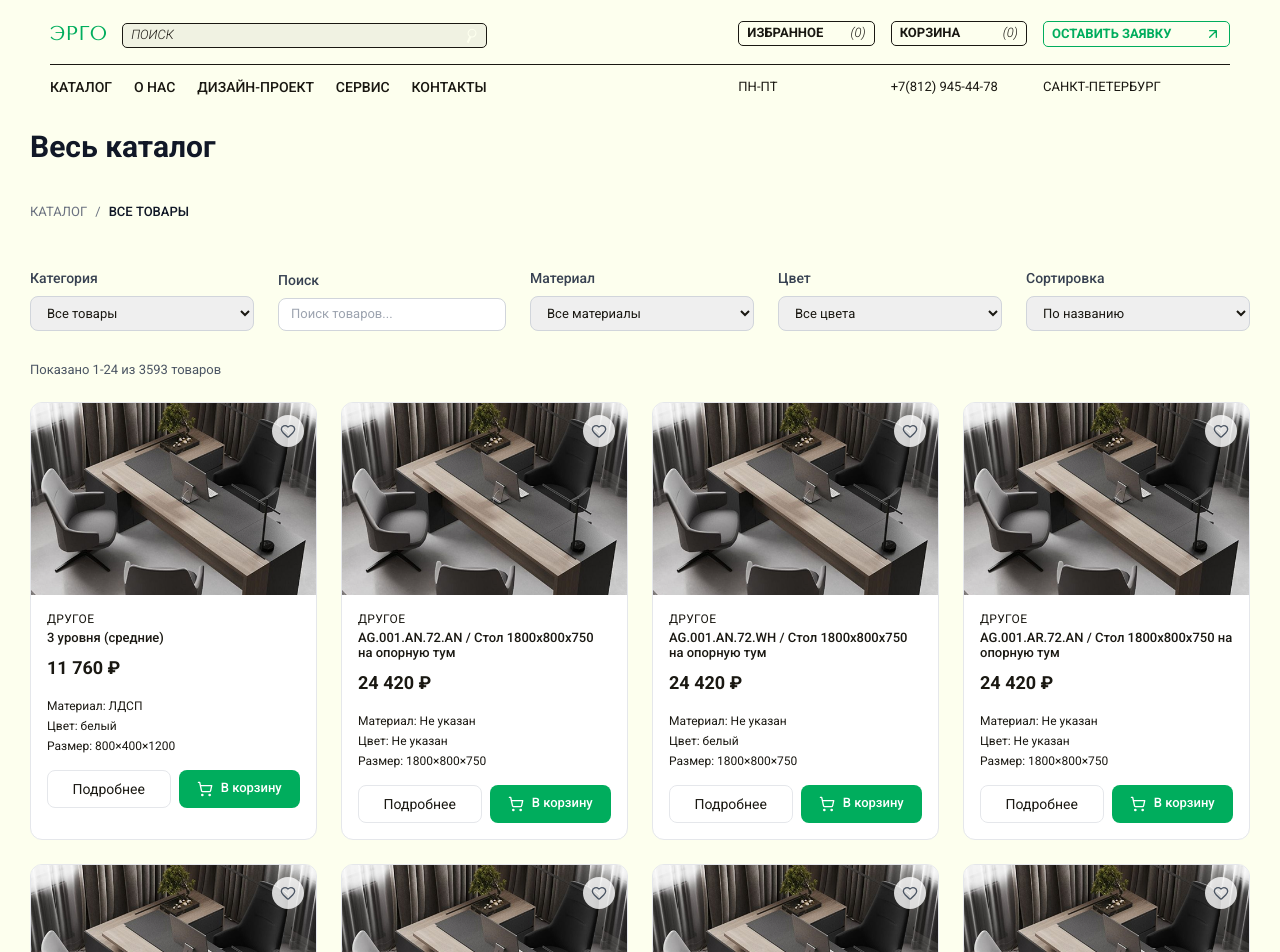
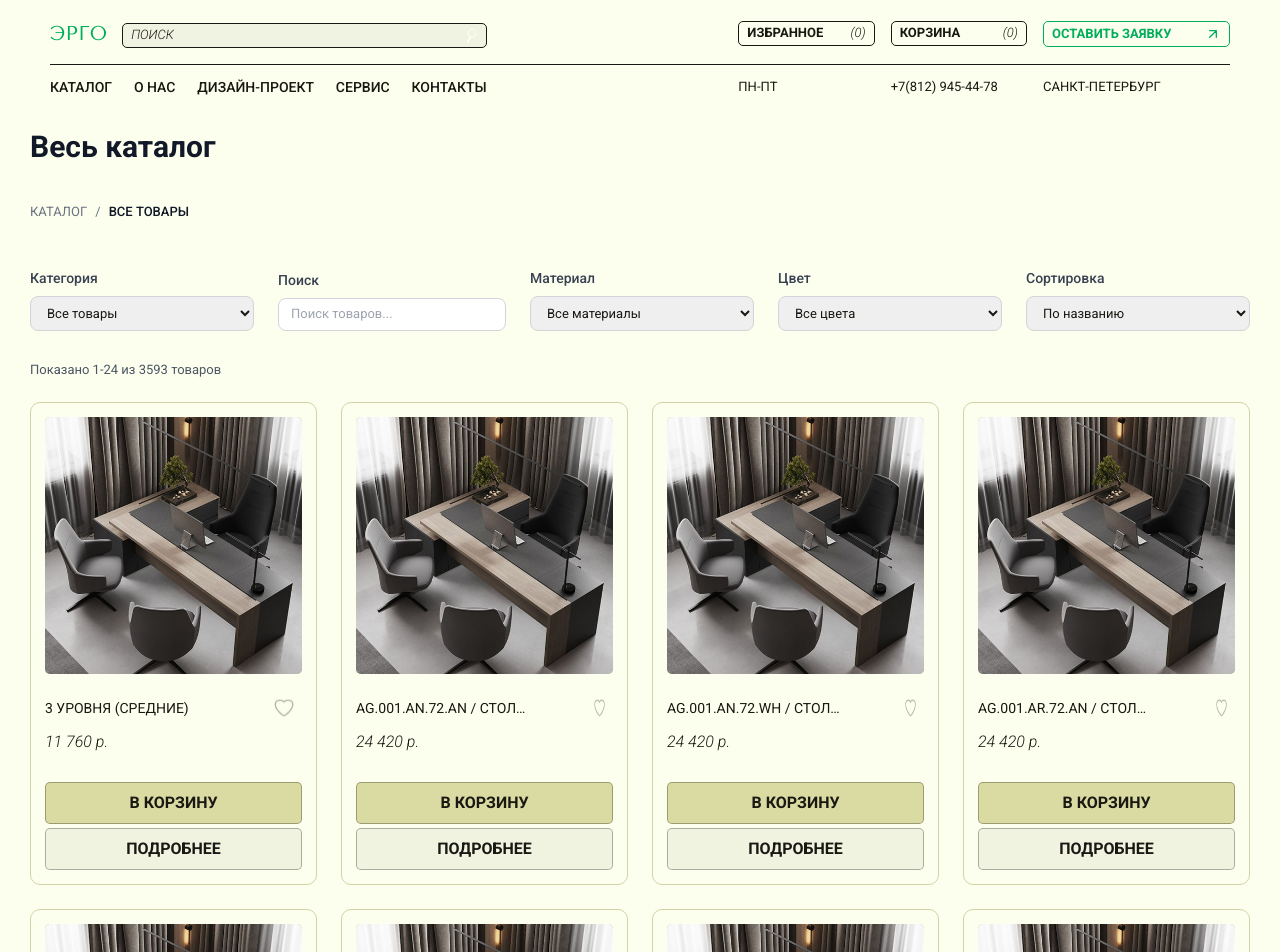
Before and after one commit to Cherkoff-web-sites/ergo, a React (Vite) app in the folder market/: page /catalog/all in a window 1280 px wide. Shown: the top 952 px of the page. Built offline with nearby package versions, Linux system fonts and the light colour scheme.

Commit message:
fix jira list part 12

```diff
--- a/market/src/components/AllProductsPage.jsx
+++ b/market/src/components/AllProductsPage.jsx
@@ -211,7 +211,7 @@ const AllProductsPage = ({ products, categories, series, onAddToCart, onToggleFa
             <button
               onClick={() => { setCurrentPage(Math.max(1, currentPage - 1)); scrollToTop(); }}
               disabled={currentPage === 1}
-              className="px-3 py-2 border border-gray-300 rounded-lg text-sm font-medium text-gray-700 bg-white hover:bg-gray-50 disabled:opacity-50 disabled:cursor-not-allowed"
+              className="px-3 py-2 rounded-btn border border-btn-border bg-btn-bg text-sm font-medium disabled:opacity-50 disabled:cursor-not-allowed"
             >
               Назад
             </button>
@@ -231,11 +231,7 @@ const AllProductsPage = ({ products, categories, series, onAddToCart, onToggleFa
                   <button
                     key={page}
                     onClick={() => { setCurrentPage(page); scrollToTop(); }}
-                    className={`px-3 py-2 text-sm font-medium rounded-lg ${
-                      currentPage === page
-                        ? 'bg-primary text-white'
-                        : 'text-gray-700 bg-white border border-gray-300 hover:bg-gray-50'
-                    }`}
+                    className={`px-3 py-2 text-sm font-medium rounded-btn border border-btn-border bg-btn-bg ${currentPage === page ? 'bg-[#DADBA2]' : ''}`}
                   >
                     {page}
                   </button>
@@ -246,7 +242,7 @@ const AllProductsPage = ({ products, categories, series, onAddToCart, onToggleFa
             <button
               onClick={() => { setCurrentPage(Math.min(totalPages, currentPage + 1)); scrollToTop(); }}
               disabled={currentPage === totalPages}
-              className="px-3 py-2 border border-gray-300 rounded-lg text-sm font-medium text-gray-700 bg-white hover:bg-gray-50 disabled:opacity-50 disabled:cursor-not-allowed"
+              className="px-3 py-2 rounded-btn border border-btn-border bg-btn-bg text-sm font-medium disabled:opacity-50 disabled:cursor-not-allowed"
             >
               Вперед
             </button>
--- a/market/src/components/Cart.jsx
+++ b/market/src/components/Cart.jsx
@@ -6,7 +6,7 @@ const Cart = ({ isOpen, onClose, cartItems, onUpdateQuantity, onRemoveItem, onCl
   const [isThankYouModalOpen, setIsThankYouModalOpen] = useState(false);
 
   const formatPrice = (price) => {
-    return new Intl.NumberFormat('ru-RU').format(price) + ' ₽';
+    return new Intl.NumberFormat('ru-RU').format(price) + ' р.';
   };
 
   const totalPrice = cartItems.reduce((sum, item) => sum + (item.price * item.quantity), 0);
--- a/market/src/components/CategoryPage.jsx
+++ b/market/src/components/CategoryPage.jsx
@@ -106,7 +106,7 @@ const CategoryPage = ({ products, categories, series, onAddToCart, onToggleFavor
   const currentProducts = filteredProducts.slice(startIndex, endIndex);
 
   const formatPrice = (price) => {
-    return new Intl.NumberFormat('ru-RU').format(price) + ' ₽';
+    return new Intl.NumberFormat('ru-RU').format(price) + ' р.';
   };
 
   const handleSeriesClick = () => {
@@ -358,7 +358,7 @@ const CategoryPage = ({ products, categories, series, onAddToCart, onToggleFavor
             <button
               onClick={() => { setCurrentPage(Math.max(1, currentPage - 1)); scrollToTop(); }}
               disabled={currentPage === 1}
-              className="px-3 py-2 border border-gray-300 rounded-lg text-sm font-medium text-gray-700 bg-white hover:bg-gray-50 disabled:opacity-50 disabled:cursor-not-allowed"
+              className="px-3 py-2 rounded-btn border border-btn-border bg-btn-bg text-sm font-medium disabled:opacity-50 disabled:cursor-not-allowed"
             >
               Назад
             </button>
@@ -378,11 +378,7 @@ const CategoryPage = ({ products, categories, series, onAddToCart, onToggleFavor
                 <button
                     key={page}
                     onClick={() => { setCurrentPage(page); scrollToTop(); }}
-                  className={`px-3 py-2 text-sm font-medium rounded-lg ${
-                      currentPage === page
-                        ? 'bg-primary text-white'
-                        : 'text-gray-700 bg-white border border-gray-300 hover:bg-gray-50'
-                    }`}
+                  className={`px-3 py-2 text-sm font-medium rounded-btn border border-btn-border bg-btn-bg ${currentPage === page ? 'bg-[#DADBA2]' : ''}`}
                   >
                     {page}
                 </button>
@@ -393,7 +389,7 @@ const CategoryPage = ({ products, categories, series, onAddToCart, onToggleFavor
             <button
               onClick={() => { setCurrentPage(Math.min(totalPages, currentPage + 1)); scrollToTop(); }}
               disabled={currentPage === totalPages}
-              className="px-3 py-2 border border-gray-300 rounded-lg text-sm font-medium text-gray-700 bg-white hover:bg-gray-50 disabled:opacity-50 disabled:cursor-not-allowed"
+              className="px-3 py-2 rounded-btn border border-btn-border bg-btn-bg text-sm font-medium disabled:opacity-50 disabled:cursor-not-allowed"
             >
               Вперед
             </button>
--- a/market/src/components/FavoritesModal.jsx
+++ b/market/src/components/FavoritesModal.jsx
@@ -2,7 +2,7 @@ import { Heart, X, ShoppingCart } from 'lucide-react';
 
 const FavoritesModal = ({ isOpen, onClose, favorites, products, onToggleFavorite, onAddToCart }) => {
   const formatPrice = (price) => {
-    return new Intl.NumberFormat('ru-RU').format(price) + ' ₽';
+    return new Intl.NumberFormat('ru-RU').format(price) + ' р.';
   };
 
   const favoriteProducts = products.filter(product => favorites.includes(product.id));
--- a/market/src/components/Filters.jsx
+++ b/market/src/components/Filters.jsx
@@ -116,7 +116,7 @@ const Filters = ({
             />
           </div>
           <div className="text-xs text-text-secondary">
-            Диапазон: {priceRange.min || 0} - {priceRange.max || '∞'} ₽
+            Диапазон: {priceRange.min || 0} - {priceRange.max || '∞'} р.
           </div>
         </div>
       </div>
--- a/market/src/components/ProductCard.jsx
+++ b/market/src/components/ProductCard.jsx
@@ -1,12 +1,11 @@
 import { useState } from 'react';
 import { Link } from 'react-router-dom';
-import { Heart, ShoppingCart } from 'lucide-react';
 
 const ProductCard = ({ product, onAddToCart, onToggleFavorite, isFavorite, onProductClick }) => {
   const [imageLoaded, setImageLoaded] = useState(false);
 
   const formatPrice = (price) => {
-    return new Intl.NumberFormat('ru-RU').format(price) + ' ₽';
+    return new Intl.NumberFormat('ru-RU').format(price) + ' р.';
   };
 
   const handleProductClick = () => {
@@ -24,9 +23,9 @@ const ProductCard = ({ product, onAddToCart, onToggleFavorite, isFavorite, onPro
   };
 
   return (
-    <div className="bg-white rounded-xl border border-border-light overflow-hidden hover:shadow-lg transition-shadow duration-300">
+    <div className="p-2.5 p-3.5 xxl:p-4 bg-transparent rounded-primary border border-[#D3D3A7] overflow-hidden NOhover:bg-[#F0F2B063] NOtransition-bg NOduration-300">
       {/* Изображение товара */}
-      <div className="relative h-48 bg-gray-100">
+      <div className="relative h-[calc(100vw / 2)] md:h-[calc(100vw / 4)] bg-[#ADADA0] rounded-btn overflow-hidden mb-4">
         {!imageLoaded && (
           <div className="absolute inset-0 flex items-center justify-center">
             <div className="w-8 h-8 border-2 border-primary border-t-transparent rounded-full animate-spin"></div>
@@ -40,9 +39,10 @@ const ProductCard = ({ product, onAddToCart, onToggleFavorite, isFavorite, onPro
             onLoad={() => setImageLoaded(true)}
           />
         </Link>
+      </div>
 
       {/* Бейджи */}
-        <div className="absolute top-3 left-3 flex flex-col gap-2">
+      <div className="hidden   absolute top-3 left-3 flex flex-col gap-2">
         {product.isNew && (
           <span className="bg-primary text-white text-xs px-2 py-1 rounded-full font-medium">
             Новинка
@@ -55,37 +55,38 @@ const ProductCard = ({ product, onAddToCart, onToggleFavorite, isFavorite, onPro
         )}
       </div>
 
-        {/* Кнопка избранного */}
-        <button
-          onClick={(e) => { e.preventDefault(); e.stopPropagation(); onToggleFavorite(product.id); }}
-          className={`absolute top-3 right-3 p-2 rounded-full transition-colors duration-200 ${
-            isFavorite
-              ? 'bg-red-500 text-white'
-              : 'bg-white/80 text-gray-600 hover:bg-white hover:text-red-500'
-          }`}
-        >
-          <Heart size={16} fill={isFavorite ? 'currentColor' : 'none'} />
-        </button>
-      </div>
-
       {/* Информация о товаре */}
-      <div className="p-4">
+      <div className="">
         {/* Категория */}
-        <span className="text-xs text-text-secondary uppercase tracking-wide">
+        <span className="hidden     text-xs text-text-secondary uppercase tracking-wide">
           {product.category}
         </span>
 
+        <div className="flex items-center justify-between gap-2 mb-1">
           {/* Название */}
           <Link to={`/product/${product.id}`} onClick={handleProductClick}>
-          <h3 className="text-body-md font-medium text-text-main mt-1 mb-2 line-clamp-2 cursor-pointer hover:text-primary transition-colors">
+            <h3 className="line-clamp-1 text-sm text-lg xxl:text-xl uppercase cursor-pointer">
               {product.name}
             </h3>
           </Link>
 
+          {/* Кнопка избранного */}
+          <button
+            onClick={(e) => { e.preventDefault(); e.stopPropagation(); onToggleFavorite(product.id); }}
+            className={`p-2 rounded-full transition-bg duration-200 ${isFavorite ? 'bg-[#F0F2B063]' : ''}`}
+          >
+            <img
+              src="/img/favorite.png"
+              alt="Избранное"
+              className={`w-5 h-5 ${isFavorite ? '' : ''}`}
+            />
+          </button>
+        </div>
+
 
         {/* Цена */}
-        <div className="flex items-center gap-2 mb-4">
-          <span className="text-lg font-bold text-text-main">
+        <div className="flex items-center gap-2 mb-7 xxl:mb-8 font-light italic">
+          <span className="text-xs md:text-base xxl:text-xl">
             {formatPrice(product.price)}
           </span>
           {product.oldPrice && (
@@ -96,33 +97,33 @@ const ProductCard = ({ product, onAddToCart, onToggleFavorite, isFavorite, onPro
         </div>
 
         {/* Характеристики */}
-        <div className="text-xs text-text-secondary space-y-1 mb-4">
+        <div className="hidden   text-xs text-text-secondary space-y-1 mb-4">
           <div>Материал: {product.material}</div>
           <div>Цвет: {product.color}</div>
           <div>Размер: {product.size}</div>
         </div>
 
         {/* Кнопки */}
-        <div className="flex gap-2">
+        <div className="flex flex-col gap-1">
+          <button
+            onClick={() => onAddToCart(product)}
+            disabled={!product.inStock}
+            className={`flex-1 py-2 px-3 text-center text-text bg-[#DADBA2] uppercase rounded-btn border border-btn-border text-xs md:text-base xxl:text-lg font-semibold transition-colors duration-200 ${
+              product.inStock
+                ? ''
+                : 'opacity-[0.5] cursor-not-allowed'
+            }`}
+          >
+            {product.inStock ? 'В корзину' : 'Нет в наличии'}
+          </button>
+
           <Link
             to={`/product/${product.id}`}
             onClick={handleProductClick}
-            className="flex-1 py-2 px-3 border border-border-light text-text-main rounded-lg hover:bg-gray-50 transition-colors text-sm text-center"
+            className="flex-1 py-2 px-3 text-center text-text bg-btn-bg uppercase rounded-btn border border-btn-border text-xs md:text-base xxl:text-lg font-semibold transition-colors duration-200"
           >
             Подробнее
           </Link>
-          <button
-            onClick={() => onAddToCart(product)}
-            disabled={!product.inStock}
-            className={`flex-1 flex items-center justify-center gap-2 py-2 px-3 rounded-lg font-medium transition-colors duration-200 ${
-              product.inStock
-                ? 'bg-primary text-white hover:bg-primary-dark'
-                : 'bg-gray-300 text-gray-500 cursor-not-allowed'
-            }`}
-          >
-            <ShoppingCart size={16} />
-            {product.inStock ? 'В корзину' : 'Нет в наличии'}
-          </button>
         </div>
       </div>
     </div>
--- a/market/src/components/ProductDetail.jsx
+++ b/market/src/components/ProductDetail.jsx
@@ -6,7 +6,7 @@ const ProductDetail = ({ product, onClose, onAddToCart, onToggleFavorite, isFavo
   const [selectedImage, setSelectedImage] = useState(0);
 
   const formatPrice = (price) => {
-    return new Intl.NumberFormat('ru-RU').format(price) + ' ₽';
+    return new Intl.NumberFormat('ru-RU').format(price) + ' р.';
   };
 
   const images = [
--- a/market/src/components/ProductPage.jsx
+++ b/market/src/components/ProductPage.jsx
@@ -2,6 +2,7 @@ import React, { useState } from 'react';
 import { Link, useParams } from 'react-router-dom';
 // Данные передаются через props
 import { ArrowLeft, ShoppingCart, Heart } from 'lucide-react';
+import ProductCard from './ProductCard';
 import Header from './Header';
 
 const ProductPage = ({ products, categories, series, onAddToCart, onToggleFavorite, favorites = [], openCart, openFavorites, totalFavorites, totalItems }) => {
@@ -34,7 +35,7 @@ const ProductPage = ({ products, categories, series, onAddToCart, onToggleFavori
   }, [productId]);
 
   const formatPrice = (price) => {
-    return new Intl.NumberFormat('ru-RU').format(price) + ' ₽';
+    return new Intl.NumberFormat('ru-RU').format(price) + ' р.';
   };
 
   const handleBreadcrumbClick = () => {
@@ -356,39 +357,13 @@ const ProductPage = ({ products, categories, series, onAddToCart, onToggleFavori
                 {/* Products Grid */}
                 <div className="grid grid-cols-1 sm:grid-cols-2 lg:grid-cols-3 xl:grid-cols-4 gap-6">
                   {currentSeriesProducts.map((relatedProduct) => (
-                    <Link key={relatedProduct.id} to={`/product/${relatedProduct.id}`} className="bg-white rounded-lg border border-gray-200 overflow-hidden hover:shadow-lg transition-shadow duration-300 block">
-                      {/* Product Image */}
-                      <div className="relative h-48 bg-gray-100">
-                        <img
-                          src={relatedProduct.image}
-                          alt={relatedProduct.name}
-                          className="w-full h-full object-cover"
-                        />
-
-                        {/* Favorite Button */}
-                        <button onClick={(e) => { e.preventDefault(); e.stopPropagation(); onToggleFavorite?.(relatedProduct.id); }} className={`absolute top-3 right-3 p-2 rounded-full transition-colors duration-200 ${favorites.includes(relatedProduct.id) ? 'bg-red-500 text-white' : 'bg-white/80 text-gray-600 hover:bg-white hover:text-red-500'}`}>
-                          <Heart size={16} />
-                        </button>
-                      </div>
-
-                      {/* Product Info */}
-                      <div className="p-4">
-                        <h3 className="text-body-md font-medium text-text-main mb-2 line-clamp-2">
-                          {relatedProduct.name}
-                        </h3>
-
-                        <div className="flex items-center gap-2 mb-4">
-                          <span className="text-lg font-bold text-text-main">
-                            {formatPrice(relatedProduct.price)}
-                          </span>
-                        </div>
-
-                        <button onClick={(e) => { e.preventDefault(); onAddToCart?.(relatedProduct, 1); }} className="w-full flex items-center justify-center gap-2 py-3 px-4 bg-primary text-white rounded-lg hover:bg-primary-dark transition-colors duration-200 font-medium">
-                          <ShoppingCart size={16} />
-                          В корзину
-                        </button>
-                      </div>
-                    </Link>
+                    <ProductCard
+                      key={relatedProduct.id}
+                      product={relatedProduct}
+                      onAddToCart={(product) => onAddToCart?.(product, 1)}
+                      onToggleFavorite={onToggleFavorite}
+                      isFavorite={favorites.includes(relatedProduct.id)}
+                    />
                   ))}
                 </div>
 
@@ -398,7 +373,7 @@ const ProductPage = ({ products, categories, series, onAddToCart, onToggleFavori
                     <button
                       onClick={() => setCurrentPage(prev => Math.max(prev - 1, 1))}
                       disabled={currentPage === 1}
-                      className="px-3 py-2 border border-gray-300 rounded-lg text-sm font-medium text-gray-700 bg-white hover:bg-gray-50 disabled:opacity-50 disabled:cursor-not-allowed"
+                      className="px-3 py-2 rounded-btn border border-btn-border bg-btn-bg text-sm font-medium disabled:opacity-50 disabled:cursor-not-allowed"
                     >
                       Назад
                     </button>
@@ -418,11 +393,7 @@ const ProductPage = ({ products, categories, series, onAddToCart, onToggleFavori
                           <button
                             key={page}
                             onClick={() => setCurrentPage(page)}
-                            className={`px-3 py-2 text-sm font-medium rounded-lg ${
-                              currentPage === page
-                                ? 'bg-primary text-white'
-                                : 'text-gray-700 bg-white border border-gray-300 hover:bg-gray-50'
-                            }`}
+                            className={`px-3 py-2 text-sm font-medium rounded-btn border border-btn-border bg-btn-bg ${currentPage === page ? 'bg-[#DADBA2]' : ''}`}
                           >
                             {page}
                           </button>
@@ -433,7 +404,7 @@ const ProductPage = ({ products, categories, series, onAddToCart, onToggleFavori
                     <button
                       onClick={() => setCurrentPage(prev => Math.min(prev + 1, totalPages))}
                       disabled={currentPage === totalPages}
-                      className="px-3 py-2 border border-gray-300 rounded-lg text-sm font-medium text-gray-700 bg-white hover:bg-gray-50 disabled:opacity-50 disabled:cursor-not-allowed"
+                      className="px-3 py-2 rounded-btn border border-btn-border bg-btn-bg text-sm font-medium disabled:opacity-50 disabled:cursor-not-allowed"
                     >
                       Вперед
                     </button>
--- a/market/src/components/SeriesPage.jsx
+++ b/market/src/components/SeriesPage.jsx
@@ -96,7 +96,7 @@ const SeriesPage = ({ products, categories, series, onAddToCart, onToggleFavorit
   const currentProducts = filteredProducts.slice(startIndex, endIndex);
 
   const formatPrice = (price) => {
-    return new Intl.NumberFormat('ru-RU').format(price) + ' ₽';
+    return new Intl.NumberFormat('ru-RU').format(price) + ' р.';
   };
 
   const handleBreadcrumbClick = () => {
@@ -326,7 +326,7 @@ const SeriesPage = ({ products, categories, series, onAddToCart, onToggleFavorit
             <button
               onClick={() => { setCurrentPage(Math.max(1, currentPage - 1)); scrollToTop(); }}
               disabled={currentPage === 1}
-              className="px-3 py-2 border border-gray-300 rounded-lg text-sm font-medium text-gray-700 bg-white hover:bg-gray-50 disabled:opacity-50 disabled:cursor-not-allowed"
+              className="px-3 py-2 rounded-btn border border-btn-border bg-btn-bg text-sm font-medium disabled:opacity-50 disabled:cursor-not-allowed"
             >
               Назад
             </button>
@@ -346,11 +346,7 @@ const SeriesPage = ({ products, categories, series, onAddToCart, onToggleFavorit
                 <button
                     key={page}
                     onClick={() => { setCurrentPage(page); scrollToTop(); }}
-                  className={`px-3 py-2 text-sm font-medium rounded-lg ${
-                      currentPage === page
-                        ? 'bg-primary text-white'
-                        : 'text-gray-700 bg-white border border-gray-300 hover:bg-gray-50'
-                    }`}
+                  className={`px-3 py-2 text-sm font-medium rounded-btn border border-btn-border bg-btn-bg ${currentPage === page ? 'bg-[#DADBA2]' : ''}`}
                   >
                     {page}
                 </button>
@@ -361,7 +357,7 @@ const SeriesPage = ({ products, categories, series, onAddToCart, onToggleFavorit
             <button
               onClick={() => { setCurrentPage(Math.min(totalPages, currentPage + 1)); scrollToTop(); }}
               disabled={currentPage === totalPages}
-              className="px-3 py-2 border border-gray-300 rounded-lg text-sm font-medium text-gray-700 bg-white hover:bg-gray-50 disabled:opacity-50 disabled:cursor-not-allowed"
+              className="px-3 py-2 rounded-btn border border-btn-border bg-btn-bg text-sm font-medium disabled:opacity-50 disabled:cursor-not-allowed"
             >
               Вперед
             </button>
```
Also changed, not shown: market/public/img/favorite.png (added). Lines whose indentation alone changed are shown as unchanged.
